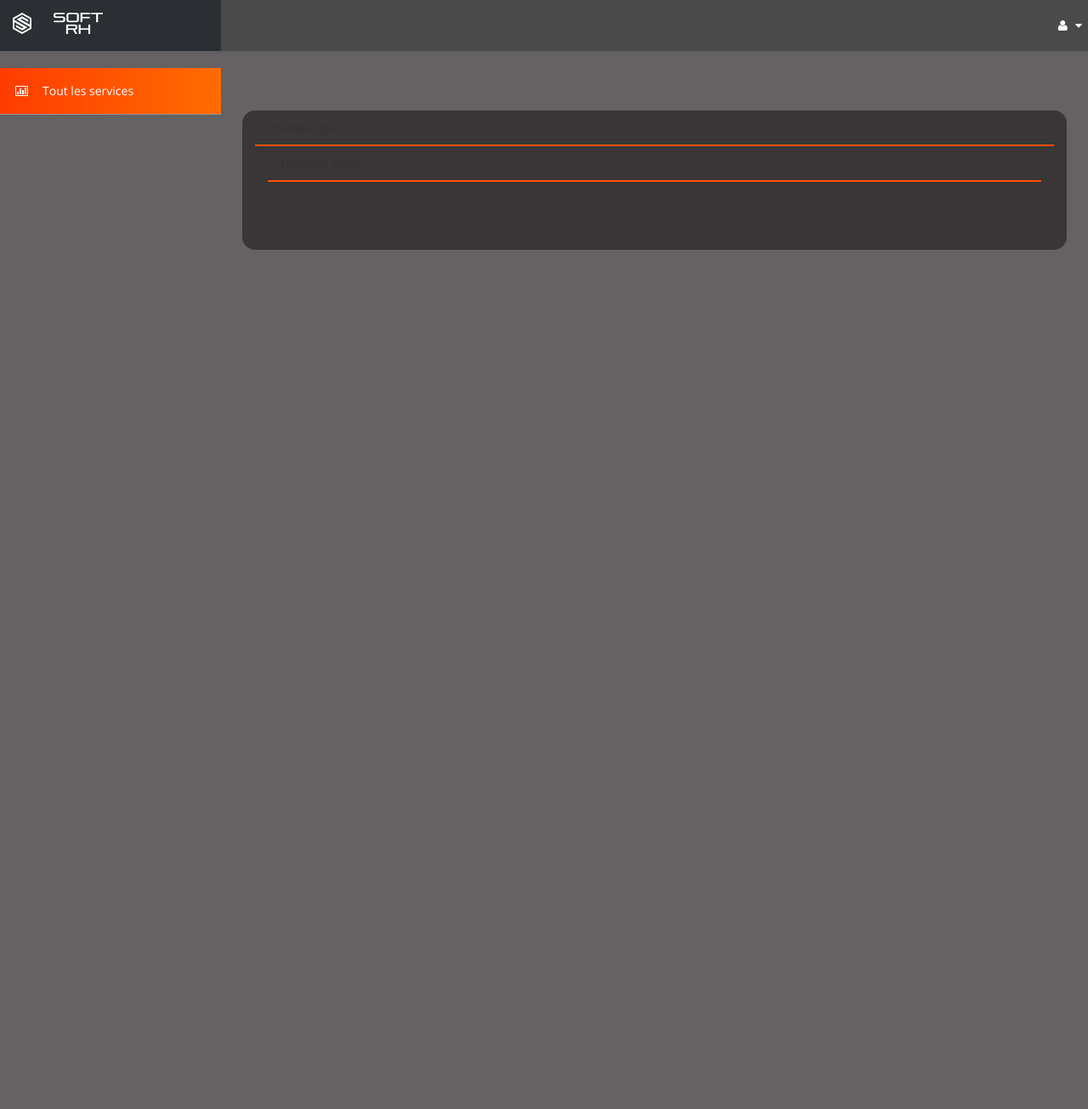
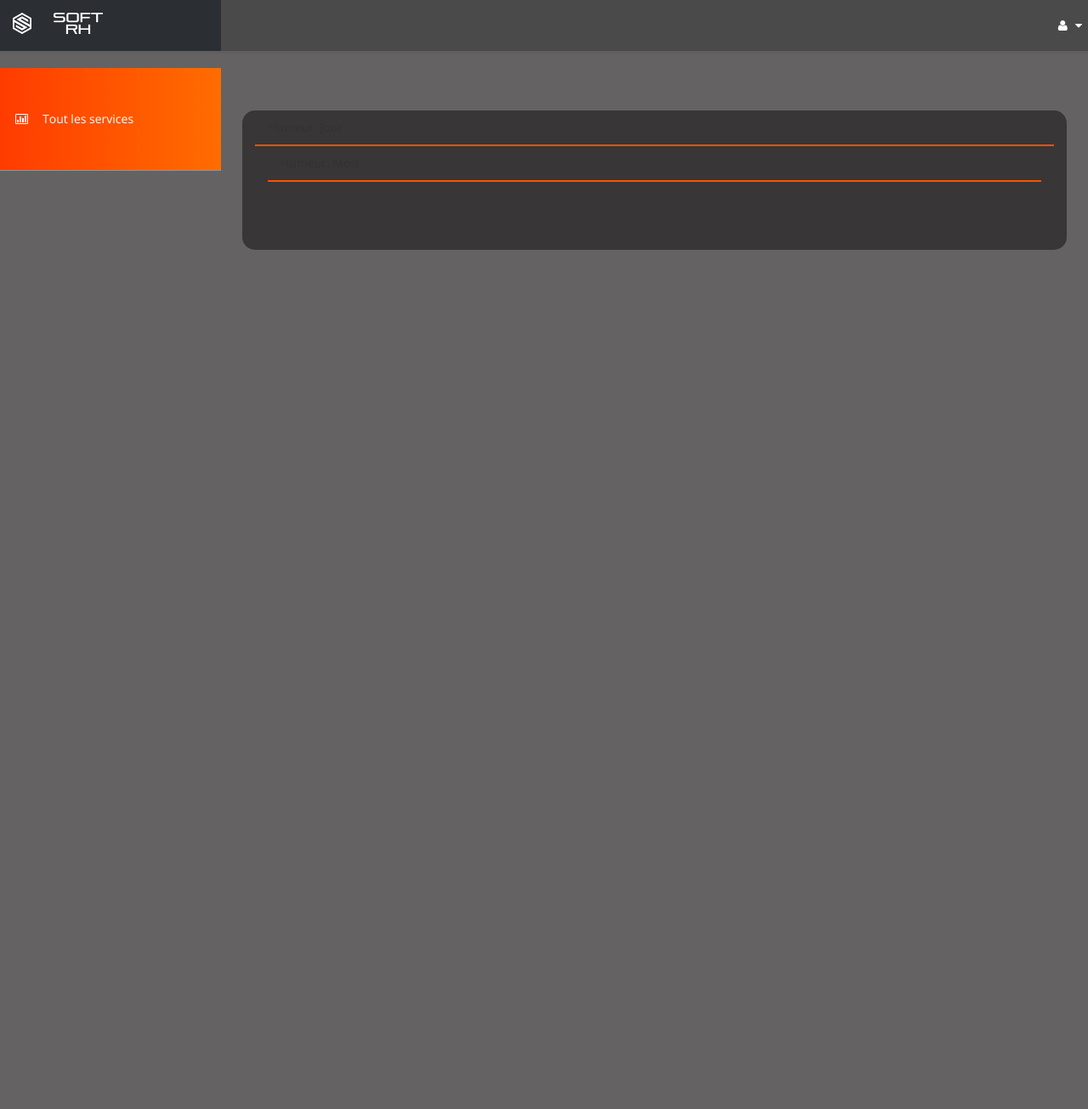
Before and after one commit to skyrebel/softrh, a PHP site: template view/admin.html.twig in a window 1280 px wide. Shown: the whole page at 85% size. Run offline with PHP 8.4, Linux system fonts and the light colour scheme; the template is opened without the code that fills it, so the values that code supplies are empty; some libraries are stand-ins or nearby versions; grey boxes are pictures that could not be loaded.

Commit message:
modified:   hybrid-admin-free-web-template/assets/css/custom-styles.css         modified:   view/admin.html.twig

```diff
--- a/hybrid-admin-free-web-template/assets/css/custom-styles.css
+++ b/hybrid-admin-free-web-template/assets/css/custom-styles.css
@@ -488,7 +488,7 @@ color: #fff !important;
 	text-shadow:none;
 }
 .sidebar-collapse > .nav > li > a {
-	padding: 12px 10px;
+	padding: 45px 10px;
 }
 .sidebar-collapse > .nav > li {
 	border-bottom: 1px solid rgba(107, 108, 109, 0.19);
--- a/view/admin.html.twig
+++ b/view/admin.html.twig
@@ -119,7 +119,7 @@
             <div class="sidebar-collapse">
                     <ul class="nav" id="main-menu">
                         <li>
-                            <a href="/admin" class="active-menu"><i class="fa fa-bar-chart-o"></i>Tout les services</a>
+                            <a href="/admin" class="active-menu pt-2"><i class="fa fa-bar-chart-o"></i>Tout les services</a>
                         </li>
                         {% for service in services %}
                             <li>
```
